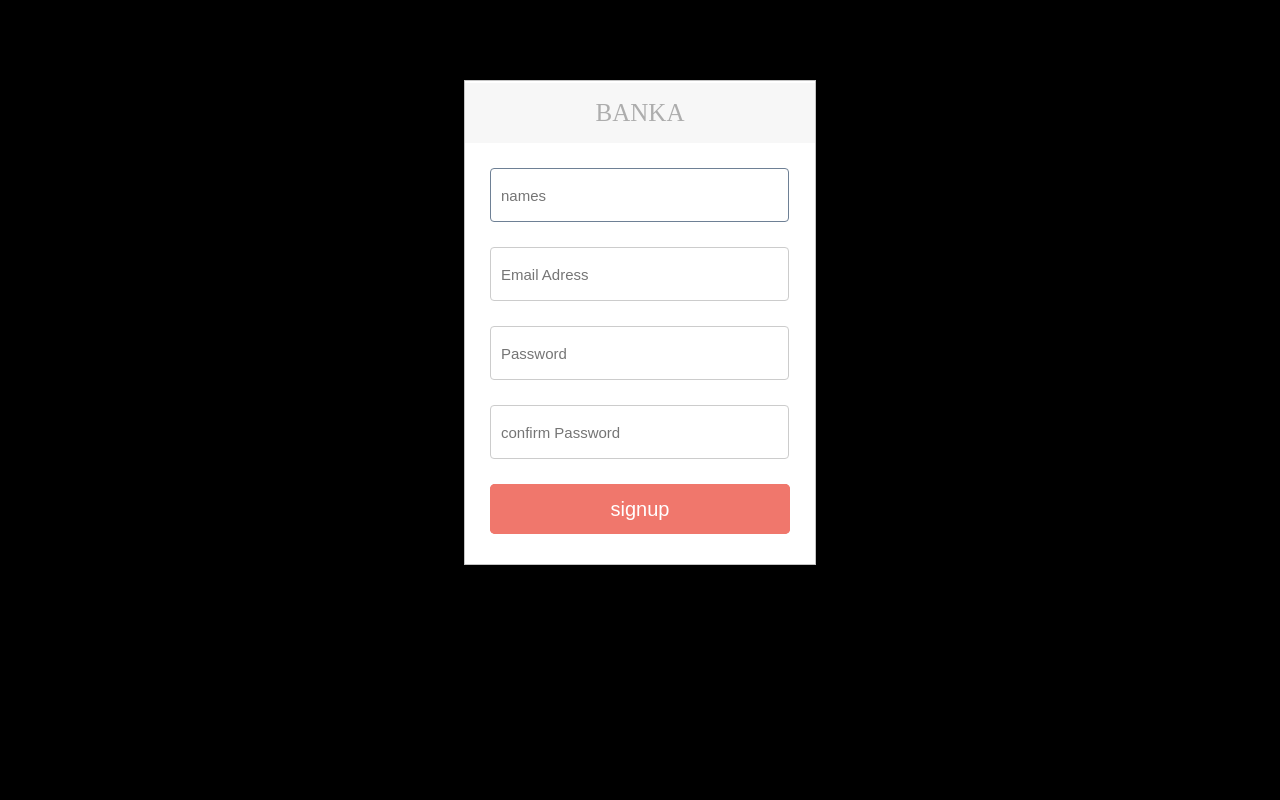
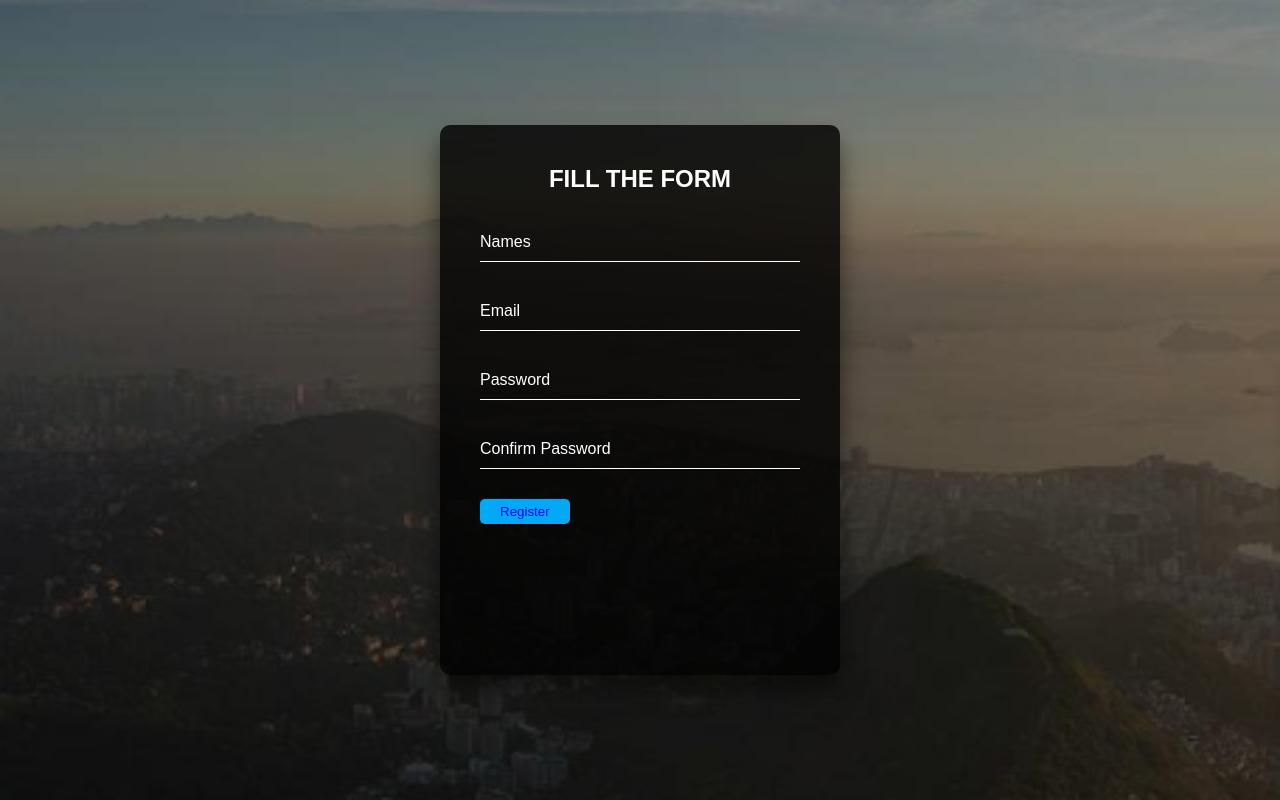
Before and after one commit to nshutijonathan/Banka, a plain HTML site: page html/signup.html in a window 1280 px wide. Drawn offline with Linux system fonts and the light colour scheme.

Commit message:
[ft1-create-account-#164973107]Changed UI

```diff
--- a/css/indexes.css
+++ b/css/indexes.css
@@ -1,95 +1,77 @@
-body {
-  background: black;
-  /*background-image: url('../images/banking2.jpg');*/
+body{
+  margin: 0;
+  padding: 0;
+  font-family: sans-serif;
+  background-image:linear-gradient(rgba(0,0,0,0.6),rgba(0,0,0,0.6)),url(../images/background.png);
   background-size: cover;
 }
-.header-list{
-  color: white;
-  float: right;
-  padding: 0px 20px;
+.box{
+  position: absolute;
+  top: 50%;
+  left: 50%;
+  transform: translate(-50%,-50%);
+  width: 400px;
+  height: 550px;
+  padding: 40px;
+  background:rgba(0,0,0,.8);
+  box-sizing: border-box;
+  box-shadow: 0 15px 25px rgba(0,0,0,.5);
+  border-radius: 10px;
+}
+.box h2{
+  margin: 0 0 30px;
+  padding: 0;
   color: #fff;
+  text-align: center;
 
 }
-.header-list a{
-  text-decoration: none;
-  color:white;
-}
-.login {
-  margin: 80px auto;
-  width: 300px;
-  padding: 30px 25px;
-  background: white;
-  border: 1px solid #c4c4c4;
-}
-
-h1.login-title {
-  margin: -28px -25px 25px;
-  padding: 15px 25px;
-  line-height: 30px;
-  font-size: 25px;
-  font-weight: 300;
-  color: #ADADAD;
-  text-align:center;
-  background: #f7f7f7;
+.box .inputBox{
+  position: relative;
 
 }
-
-.login-input {
-  width: 285px;
-  height: 50px;
-  margin-bottom: 25px;
-  padding-left:10px;
-  font-size: 15px;
-  background: #fff;
-  border: 1px solid #ccc;
-  border-radius: 4px;
+.box .inputBox input{
+  width: 100%;
+  padding: 10px 0;
+  font-size: 16px;
+  color: black/*#fff*/;
+  margin-bottom: 30px;
+  border: none;
+  border-bottom: 1px solid #fff;
+  outline: none;
+  background: transparent;
 }
-.login-input:focus {
-    border-color:#6e8095;
-    outline: none;
-  }
-.login-button {
-  width: 100%;
-  height: 50px;
-  padding: 0;
-  font-size: 20px;
+.box .inputBox label{
+  position: absolute;
+  top: 0;
+  left: 0;
+  padding: 10px 0;
+  font-size: 16px;
   color: #fff;
-  text-align: center;
-  background: #f0776c;
-  border: 0;
-  border-radius: 5px;
-  cursor: pointer;
-  outline:0;
-}
-
-.login-lost
-{
-  text-align:center;
-  margin-bottom:0px;
-}
-
-.login-lost a
-{
-  color:#666;
-  text-decoration:none;
-  font-size:13px;
-}
-.create-account h1{
-  color: #ADADAD;
+  pointer-events: none;
+  transition:.5s;
 
 }
-.login-button input{
-  width: 100%;
-  height: 50px;
+.box .inputBox input:focus ~ label {
+  top: -18px;
+  left: 0;
+  color: #03a9f4;
+  font-size: 12px;
+}
+#send
+{
+  background: transparent;
+  border:none;
+  outline: none;
+  color: blue;
+  background: #03a9f4;
+  padding: 5px 20px;
+  cursor: pointer;
+  border-radius: 5px;
+}
+ #p{
+  margin: 0 0 30px;
   padding: 0;
-  font-size: 20px;
   color: #fff;
-  text-align: center;
-  background: #f0776c;
-  border: 0;
-  border-radius: 5px;
-  cursor: pointer;
-  outline:0;
+  text-align:left;
+
 }
-/*css part regarding index is above*/
-/*css homepage*/
--- a/css/webpages.css
+++ b/css/webpages.css
@@ -41,7 +41,7 @@ table th{
   outline: none;
 }
 .main {
-  padding:100px 50px;
+  padding:100px 30px;
 }
 .copy-container h1{
   font-size: 20px;
@@ -58,14 +58,7 @@ table th{
 
 }
 
-input{
- width: 400px;
- top margin: 1px;
- bottom margin: 3px;
- padding: 0px;
- font size: 18px;
- text-align: center;
-}
+
 .footer {
   background-color:white/*#2f5167*/;
   color:black/*#fff*/;
@@ -95,22 +88,15 @@ input{
 .section-title{
 background-color: white;
 text-align: center;
+margin: 3px 4px;
+top margin: 3px;
+bottom margin: 3px;
+padding: 0px;
+font size: 18px;
+
 }
-input{
-  width:400px;
-  margin-top:10px;
-  margin-bottom:30px;
-  height: 50px
-  padding:20px;
-  font-size:18px;
-  border:1px solid;
-  color:#dee7ec;
-  text-align: center;
-}
-textarea{
-width:400px;
-height: 120px
-}
+
+
 #send-button{
   color: black;
 
@@ -118,3 +104,9 @@ height: 120px
 .main h3{
   text-align: center;
 }
+.contact-submit{
+  text-align: center;
+}
+input{
+  width: 300px;
+}
--- a/html/signup.html
+++ b/html/signup.html
@@ -1,23 +1,35 @@
-
+<!doctype html>
 <!DOCTYPE html>
 <html>
 <head>
-  <title>
-
-  </title>
+  <meta charset="utf-8">
+  <title>BANKA</title>
   <link rel="stylesheet" type="text/css" href="../css/indexes.css">
 </head>
 <body>
-  <div class="header">
-    <div class="header-list"><a href=""></a></div>
+  <div class="box">
+    <h2>FILL THE FORM</h2>
+    <form>
+      <div class="inputBox">
+        <input type="text" name="" required="">
+        <label>Names</label>
+
+        </div>
+      <div class="inputBox">
+        <input type="text" name="" required="">
+        <label>Email</label>
+
+        </div>
+      <div class="inputBox">
+        <input type="Password" name="" required="">
+        <label>Password</label>
+      </div>
+      <div class="inputBox">
+        <input type="Password" name="" required="">
+        <label>Confirm Password</label>
+      </div>
+      <input type="button" name="" value="Register" id="send" onclick="location.href='index.html';"/><br><br>
+    </form>
   </div>
-  <form class="login">
-    <h1 class="login-title">BANKA</h1>
-    <input type="text" class="login-input" placeholder="names" autofocus>
-    <input type="text" class="login-input" placeholder="Email Adress" autofocus>
-    <input type="password" class="login-input" placeholder="Password">
-    <input type="password" class="login-input" placeholder="confirm Password">
-    <div class="login-button"><input  type="button" value="signup" onclick="location.href='index.html';"/></div>
-  </form>
 </body>
 </html>
```
Also changed, not shown: html/create_account.html (added, +56 -0 lines), html/homepage.html (+1 -1 lines), html/index.html (+20 -14 lines), images/background.PNG (added), images/banking10.jpg (added), images/banking5.jpg (added), images/banking6.jpg (added), images/banking7.jpg (added), images/bg.jpg (added), images/bg2.jpg (added).
